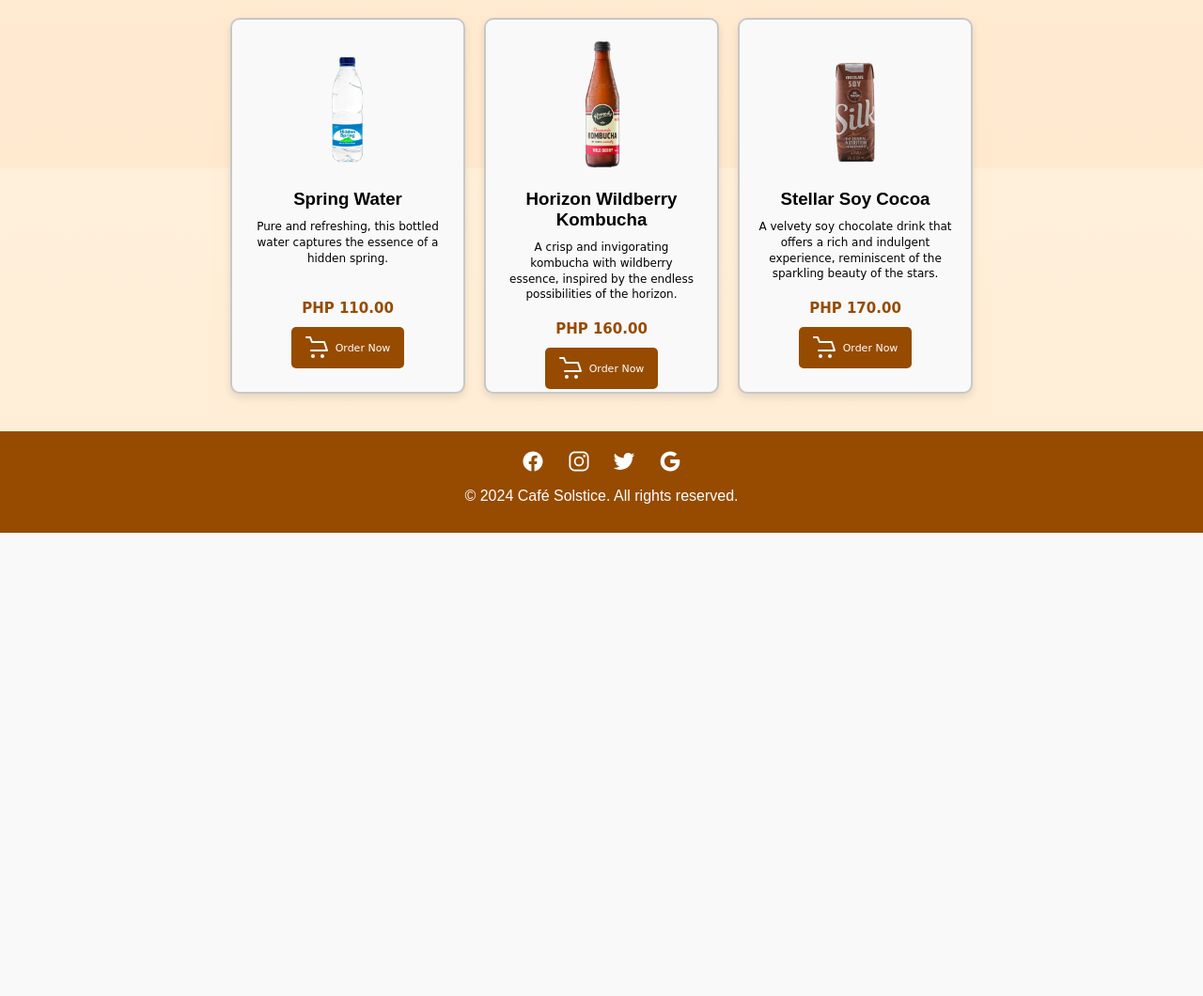
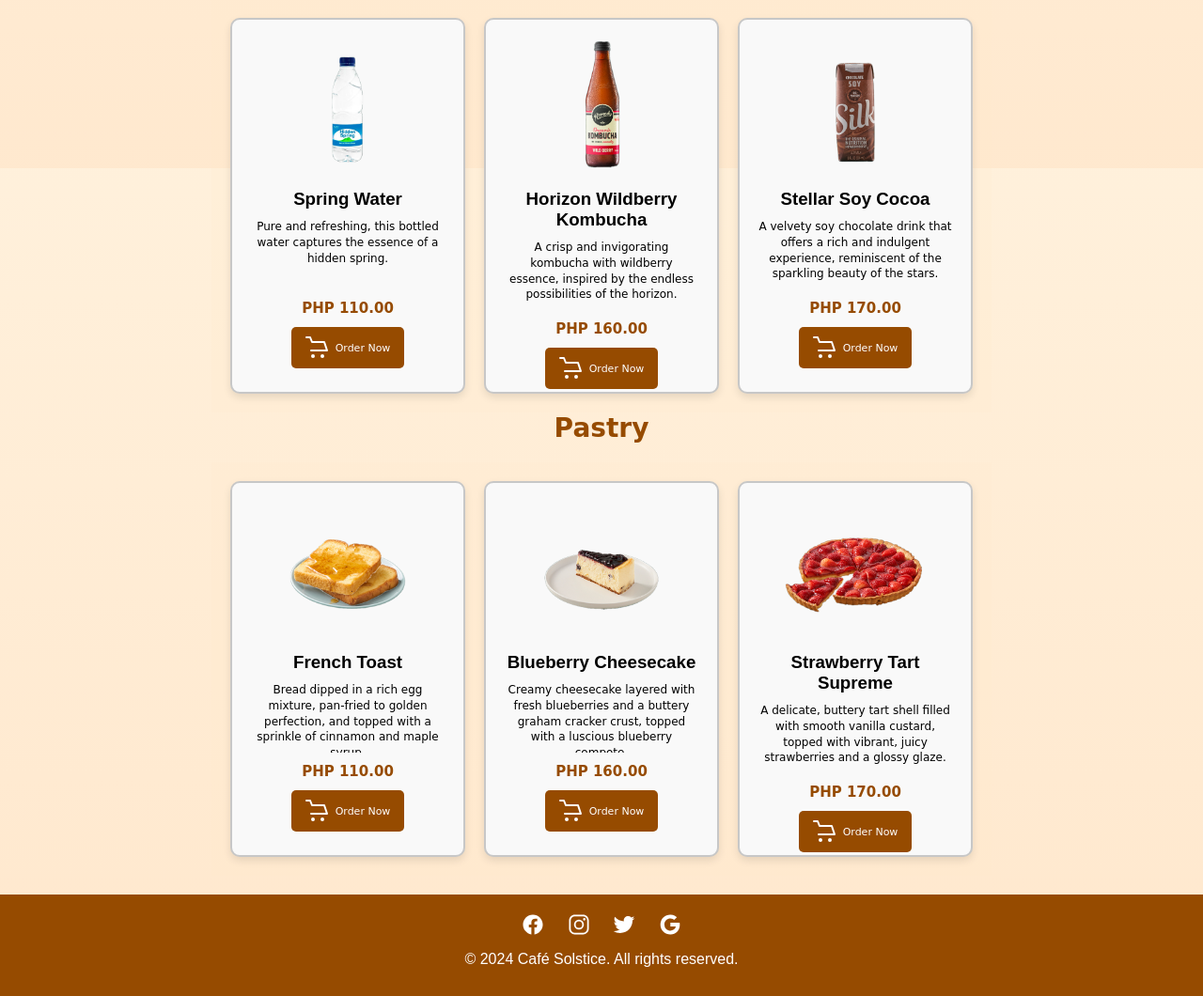
Before and after one commit to pasebast/wbdv2, a PHP site: page /menu.php in a window 1280 px wide. Shown: the part 2221-3281 px from the top of the page at 94% size. Before the commit the page ends 2788 px from the top, so only its background shows below. Run offline with PHP 8.4, Linux system fonts and the light colour scheme; some libraries are stand-ins or nearby versions.

Commit message:
Add files via upload

```diff
--- a/WBDV112 - Cafe/menu.php
+++ b/WBDV112 - Cafe/menu.php
@@ -162,13 +162,13 @@ $current_page = basename($_SERVER['REQUEST_URI']);
                 <h2>Iced Coffee </h2>
                 <div class="menu-container">
                     <?php
-                    $coffeeItems = array(
+                    $icedcoffeeItems = array(
                         array("image" => "images/menu10.png", "name" => "Vanilla Breeze", "desc" => "A smooth cold brew infused with the light sweetness of vanilla cream, creating a refreshing experience as gentle as a solstice breeze.", "price" => "PHP 100.00"),
                         array("image" => "images/menu11.png", "name" => "Midday Cappuccino", "desc" => "A crisp and invigorating iced cappuccino, perfect for a refreshing boost during the peak of your day.", "price" => "PHP 130.00"),
                         array("image" => "images/menu12.png", "name" => "Golden Hour Caramel", "desc" => "A rich blend of smooth espresso, velvety milk, and sweet caramel drizzle, inspired by the golden light of the solstice’s sunset.", "price" => "PHP 140.00")
                     );
 
-                    foreach ($coffeeItems as $item): ?>
+                    foreach ($icedcoffeeItems as $item): ?>
                     <div class="menu-item">
                         <img src="<?php echo $item['image']; ?>" alt="<?php echo htmlspecialchars($item['name']); ?>">
                         <div>
@@ -264,6 +264,42 @@ $current_page = basename($_SERVER['REQUEST_URI']);
             </div>
 
 
+			<div class="menu-category">
+                <h2>Pastry </h2>
+                <div class="menu-container">
+                    <?php
+                    $PastryItems = array(
+                        array("image" => "images/menu16.png", "name" => "French Toast", "desc" => "Bread dipped in a rich egg mixture, pan-fried to golden perfection, and topped with a sprinkle of cinnamon and maple syrup.", "price" => "PHP 110.00"),
+                        array("image" => "images/menu17.png", "name" => "Blueberry Cheesecake", "desc" => "Creamy cheesecake layered with fresh blueberries and a buttery graham cracker crust, topped with a luscious blueberry compote.", "price" => "PHP 160.00"),
+                        array("image" => "images/menu18.png", "name" => "Strawberry Tart Supreme", "desc" => "A delicate, buttery tart shell filled with smooth vanilla custard, topped with vibrant, juicy strawberries and a glossy glaze.", "price" => "PHP 170.00")
+                    );
+
+                    foreach ($PastryItems as $item): ?>
+                    <div class="menu-item">
+                        <img src="<?php echo $item['image']; ?>" alt="<?php echo htmlspecialchars($item['name']); ?>">
+                        <div>
+                            <h3><?php echo htmlspecialchars($item['name']); ?></h3>
+                            <p><?php echo htmlspecialchars($item['desc']); ?></p>
+                            <span><?php echo htmlspecialchars($item['price']); ?></span>
+                            <form method="POST" style="display:inline;">
+                                <input type="hidden" name="item" value="<?php echo htmlspecialchars(strtolower(str_replace(' ', '_', $item['name']))); ?>">
+                                <input type="hidden" name="add_to_cart" value="1">
+                                <button class="order-button" type="submit" onclick="startCartAnimation(event)">
+                                    <svg xmlns="http://www.w3.org/2000/svg" width="24" height="24" viewBox="0 0 24 24" fill="none" stroke="currentColor" stroke-width="2" stroke-linecap="round" stroke-linejoin="round" class="feather feather-shopping-cart">
+                                        <circle cx="8" cy="21" r="1" fill="currentColor"/>
+                                        <circle cx="18" cy="21" r="1" fill="currentColor"/>
+                                        <path d="M1 1h4l2 5h13l3 9H6" fill="none"/>
+                                    </svg>
+                                    Order Now
+                                </button>
+                            </form>
+                        </div>
+                    </div>
+                    <?php endforeach; ?>
+                </div>
+            </div>
+
+
             </div>
 
 
--- a/WBDV112 - Cafe/sty.css
+++ b/WBDV112 - Cafe/sty.css
@@ -391,7 +391,7 @@ body {
 
 /* Cart Animation */
 .cart-item-animation {
-    position: absolute;
+    position: relative;
     z-index: 1000;
     pointer-events: none;
     transition: transform 0.5s ease-in-out, left 0.5s ease-in-out, top 0.5s ease-in-out;
```
Also changed, not shown: WBDV112 - Cafe/images/menu16.png (added), WBDV112 - Cafe/images/menu17.png (added), WBDV112 - Cafe/images/menu18.png (added).
